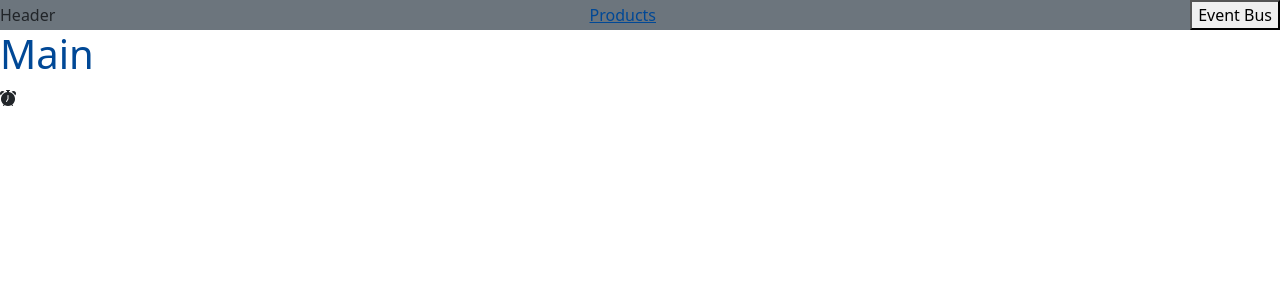
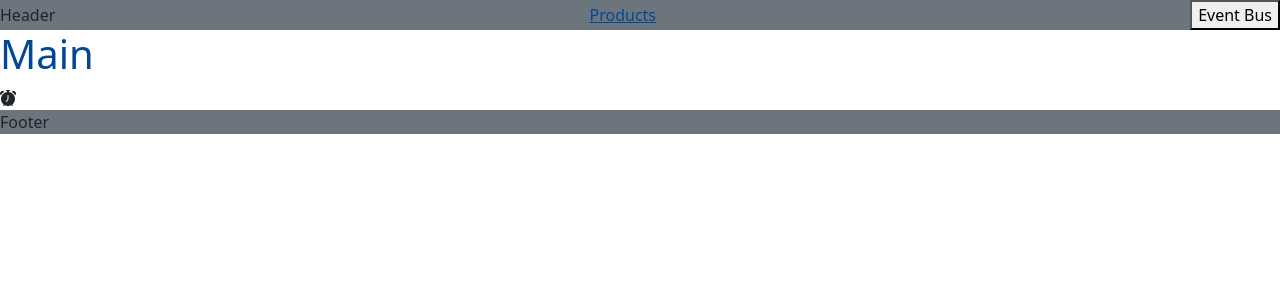
Before and after one commit to ngmthaq/structure-next, a Next.js app: page / in a window 1280 px wide. Shown: the top 300 px of the page. Built offline with nearby package versions, Linux system fonts and the light colour scheme.

Commit message:
Test Event Bus

```diff
--- /dev/null
+++ b/src/containers/HomeContainer/components/HomeFooter.module.scss
@@ -0,0 +1,9 @@
+@import "../../../assets/variables";
+@import "../../../assets/mixins";
+
+.footer {
+  background-color: $secondary;
+  display: flex;
+  align-items: center;
+  justify-content: space-between;
+}
--- /dev/null
+++ b/src/containers/HomeContainer/components/HomeFooter.tsx
@@ -0,0 +1,25 @@
+import React from "react";
+import { EventBusContext } from "@/plugins/bus/EventBusProvider";
+import style from "./HomeFooter.module.scss";
+
+const HomeFooter: React.FC = () => {
+  const EventBus = React.useContext(EventBusContext);
+
+  React.useEffect(() => {
+    const cleanup = EventBus.on("click", (payload) => {
+      console.log(payload);
+    });
+
+    return () => {
+      cleanup();
+    };
+  }, []);
+
+  return (
+    <footer className={style.footer}>
+      <div>Footer</div>
+    </footer>
+  );
+};
+
+export default HomeFooter;
--- a/src/containers/HomeContainer/index.tsx
+++ b/src/containers/HomeContainer/index.tsx
@@ -4,6 +4,7 @@ import { EventBusContext } from "@/plugins/bus/EventBusProvider";
 import { HomeContainerContext, HomeContainerProvider } from "./HomeContainer.context";
 import style from "./HomeContainer.module.scss";
 import HomeHeader from "./components/HomeHeader";
+import HomeFooter from "./components/HomeFooter";
 
 const HomeContainer: React.FC = () => {
   const EventBus = React.useContext(EventBusContext);
@@ -25,6 +26,7 @@ const HomeContainer: React.FC = () => {
         <HomeHeader />
         <h1 className={style.heading}>Main</h1>
         <i className="bi bi-alarm-fill"></i>
+        <HomeFooter />
       </HomeContainerProvider>
     </BaseLayout>
   );
```
